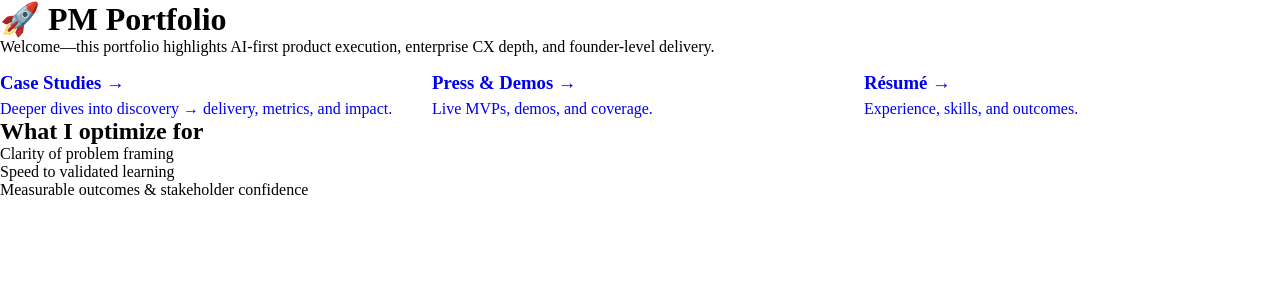
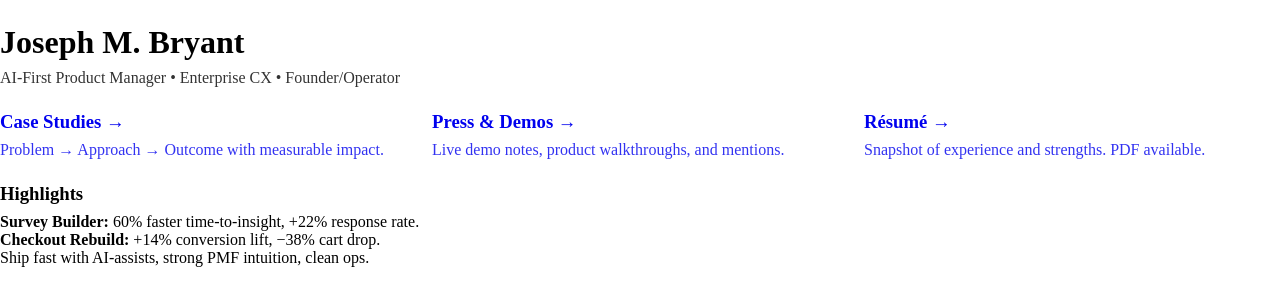
Before and after one commit to ChewzyKids/pm-portfolio, a Next.js app: page / in a window 1280 px wide. Shown: the top 306 px of the page. Built offline with nearby package versions, Linux system fonts and the light colour scheme.

Commit message:
Update index.mdx

```diff
--- a/pages/index.mdx
+++ b/pages/index.mdx
@@ -1,23 +1,49 @@
-# 🚀 PM Portfolio
+---
+title: Home
+description: AI-first product manager with enterprise CX depth, founder execution, and shipped MVPs.
+---
 
-Welcome—this portfolio highlights AI-first product execution, enterprise CX depth, and founder-level delivery.
+<div style={{ padding: '24px 0' }}>
+  <h1 style={{ marginBottom: 8 }}>Joseph M. Bryant</h1>
+  <p style={{ opacity: 0.8, marginBottom: 24 }}>
+    AI-First Product Manager • Enterprise CX • Founder/Operator
+  </p>
 
-<div className="grid">
-  <a className="card" href="/cases">
+  <div style={{
+    display: 'grid',
+    gridTemplateColumns: 'repeat(auto-fit, minmax(240px, 1fr))',
+    gap: 16,
+    marginTop: 8,
+    marginBottom: 24
+  }}>
+    <a href="/cases" className="card" style={{ textDecoration: 'none' }}>
       <h3>Case Studies →</h3>
-    <p>Deeper dives into discovery → delivery, metrics, and impact.</p>
+      <p style={{ opacity: 0.8, marginTop: 8 }}>
+        Problem → Approach → Outcome with measurable impact.
+      </p>
     </a>
-  <a className="card" href="/press">
+
+    <a href="/press" className="card" style={{ textDecoration: 'none' }}>
       <h3>Press & Demos →</h3>
-    <p>Live MVPs, demos, and coverage.</p>
+      <p style={{ opacity: 0.8, marginTop: 8 }}>
+        Live demo notes, product walkthroughs, and mentions.
+      </p>
     </a>
-  <a className="card" href="/resume">
+
+    <a href="/resume" className="card" style={{ textDecoration: 'none' }}>
       <h3>Résumé →</h3>
-    <p>Experience, skills, and outcomes.</p>
+      <p style={{ opacity: 0.8, marginTop: 8 }}>
+        Snapshot of experience and strengths. PDF available.
+      </p>
     </a>
   </div>
 
-## What I optimize for
-- Clarity of problem framing
-- Speed to validated learning
-- Measurable outcomes & stakeholder confidence
+  <div className="card" style={{ marginTop: 8 }}>
+    <h3 style={{ marginBottom: 8 }}>Highlights</h3>
+    <ul>
+      <li><strong>Survey Builder:</strong> 60% faster time-to-insight, +22% response rate.</li>
+      <li><strong>Checkout Rebuild:</strong> +14% conversion lift, −38% cart drop.</li>
+      <li>Ship fast with AI-assists, strong PMF intuition, clean ops.</li>
+    </ul>
+  </div>
+</div>
```
Lines whose indentation alone changed are shown as unchanged.
